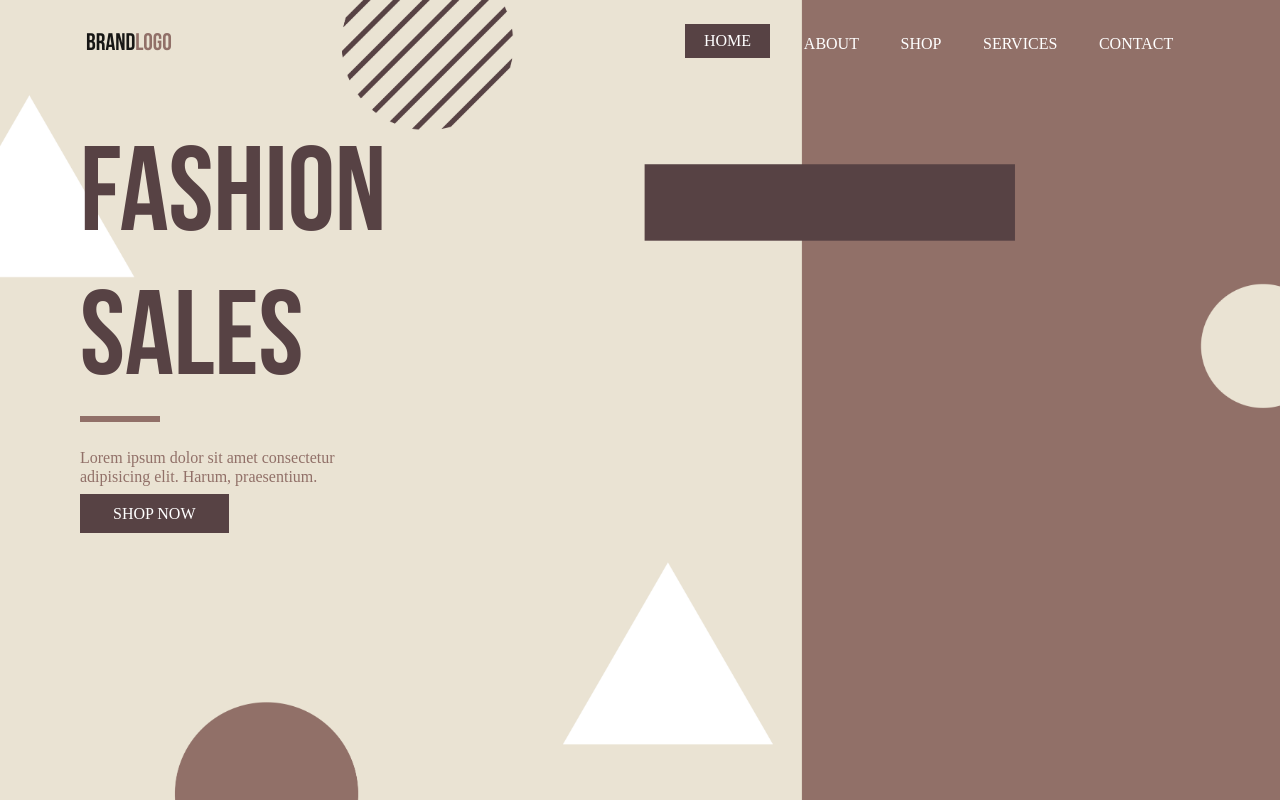
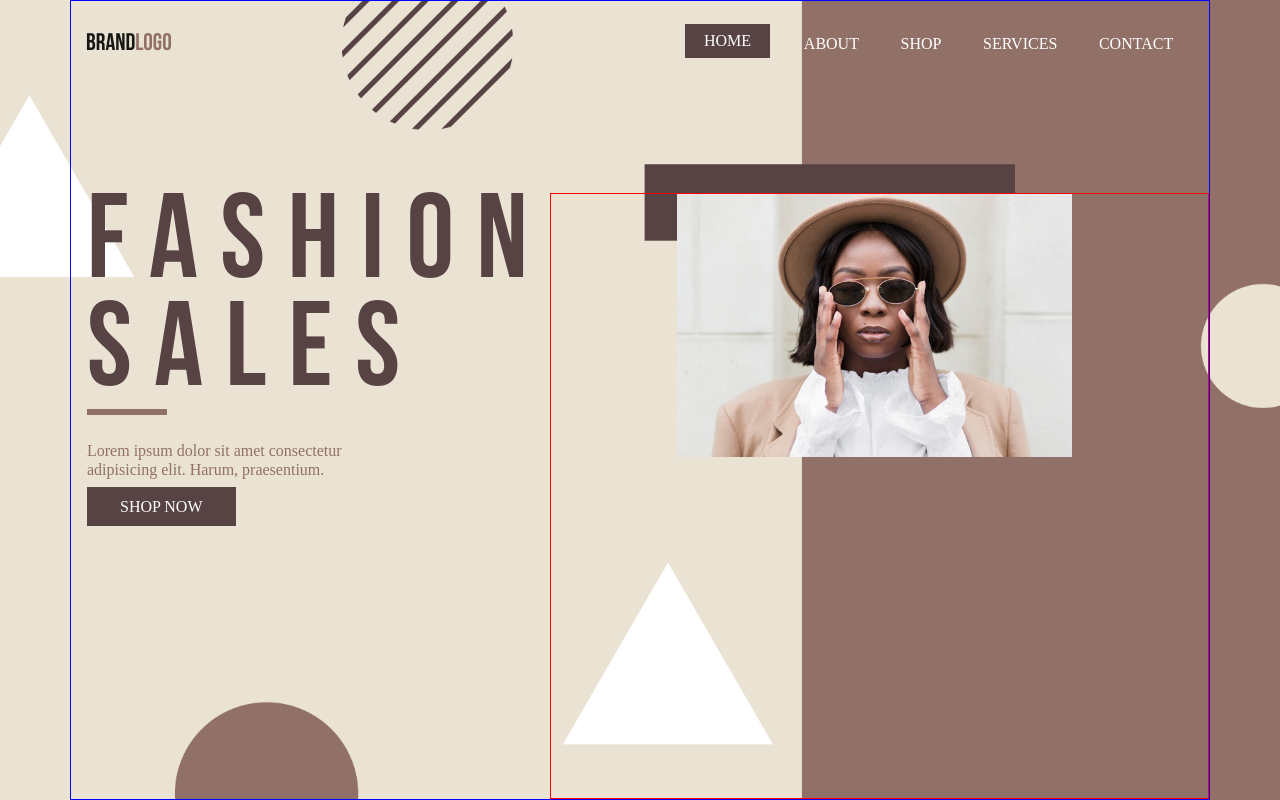
Before and after one commit to samseen/fashion_ui, a website: page index.html in a window 1280 px wide. Drawn offline with Linux system fonts and the light colour scheme; a web font is replaced by a local one.

Commit message:
Styled the main fashion banner image.

```diff
--- a/index.html
+++ b/index.html
@@ -49,10 +49,9 @@
 
     <main id="site-main">
         <section id="banner">
-            <div class="row m-0">
-                <div class="main-text">
+            <div class="container p-0">
                 <div class="space">
-                        <div class="">
+                    <div class="fashion-text">
                         <h1 class="font-size-5 dark-brown title">
                             Fashion </br>
                             Sales
@@ -60,6 +59,11 @@
                         <div class="horizontal"></div>
                         <h3 class="subtitle">Lorem ipsum dolor sit amet consectetur adipisicing elit. Harum, praesentium.</h3>
                         <button class="btn">Shop Now</button>
+                    </div>
+                    <div class="fashion-image">
+                        <div class="container">
+                            <div class="col-md-10 banner-image">
+                                <img src="/images/fashionable-woman.jpg" alt="" class="img-fluid"></div>
                         </div>
                       </div>
                 </div>
--- a/sass/include/_banner.scss
+++ b/sass/include/_banner.scss
@@ -7,16 +7,27 @@
     background-size: cover;
     background-repeat: no-repeat;
 
-    .main-text {
-        padding-left: 5rem !important;
-    }
-
     .space {
         display: flex;
-        justify-content: center;
-        padding-top: 8rem;
+        justify-content: space-between;
+        padding-top: 12rem;
         width: 100%;
         height: 800px;
+        border: 1px blue solid;
+
+        .fashion-text {
+            padding-left: 1rem !important;
+        }
+
+        .fashion-image {
+            border: 1px red solid;
+            padding-left: 6rem;
+        }
+
+        .banner-image {
+            height: 350px;
+            width: 80%;
+        }
     }
 
     .title {
@@ -24,6 +35,8 @@
         margin-bottom: 0rem;
         padding-top: 0rem !important;
         padding-bottom: 0rem !important;
+        line-height: 90%;
+        letter-spacing: 1.4rem;
     }
 
     .horizontal {
```
Also changed, not shown: css/styles.css, images/fashionable-woman.jpg (added). Lines whose indentation alone changed are shown as unchanged.
